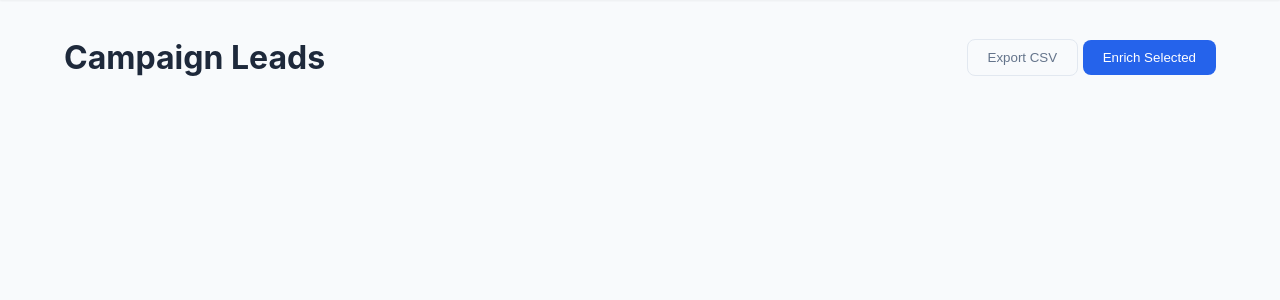
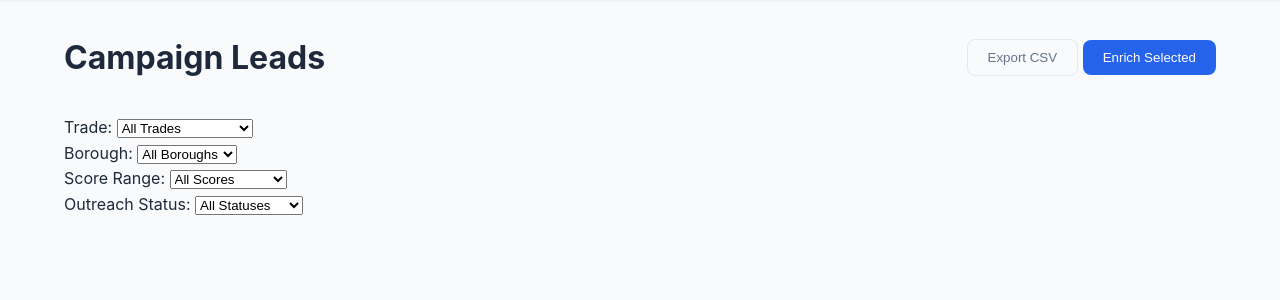
Before and after one commit to ijaffrey/claw_contractor, a Flask app: template portal/templates/campaigns/leads.html in a window 1280 px wide. Shown: the part 64-364 px from the top of the page. Run offline with Flask 3, Linux system fonts and the light colour scheme; the template is opened without the code that fills it, so the values that code supplies are empty.

Commit message:
[partial] step_2 action 9: append_file: portal/templates/campaigns/leads.html

```diff
--- a/portal/templates/campaigns/leads.html
+++ b/portal/templates/campaigns/leads.html
@@ -24,3 +24,59 @@
                 <button class="btn-primary" onclick="enrichSelected()">Enrich Selected</button>
             </div>
         </div>
+        <!-- Filter Panel -->
+        <div class="filter-panel">
+            <div class="filter-group">
+                <label for="trade-filter">Trade:</label>
+                <select id="trade-filter" onchange="applyFilters()">
+                    <option value="">All Trades</option>
+                    <option value="plumbing">Plumbing</option>
+                    <option value="electrical">Electrical</option>
+                    <option value="hvac">HVAC</option>
+                    <option value="general">General Contractor</option>
+                </select>
+            </div>
+            <div class="filter-group">
+                <label for="borough-filter">Borough:</label>
+                <select id="borough-filter" onchange="applyFilters()">
+                    <option value="">All Boroughs</option>
+                    <option value="manhattan">Manhattan</option>
+                    <option value="brooklyn">Brooklyn</option>
+                    <option value="queens">Queens</option>
+                    <option value="bronx">Bronx</option>
+                    <option value="staten-island">Staten Island</option>
+                </select>
+            </div>
+            <div class="filter-group">
+                <label for="score-range">Score Range:</label>
+                <select id="score-range" onchange="applyFilters()">
+                    <option value="">All Scores</option>
+                    <option value="75-100">High (75-100)</option>
+                    <option value="25-74">Medium (25-74)</option>
+                    <option value="0-24">Low (0-24)</option>
+                </select>
+            </div>
+            <div class="filter-group">
+                <label for="outreach-status">Outreach Status:</label>
+                <select id="outreach-status" onchange="applyFilters()">
+                    <option value="">All Statuses</option>
+                    <option value="not-contacted">Not Contacted</option>
+                    <option value="contacted">Contacted</option>
+                    <option value="responded">Responded</option>
+                    <option value="qualified">Qualified</option>
+                </select>
+            </div>
+        </div>
+
+        <!-- Bulk Operations Bar (hidden by default) -->
+        <div class="bulk-operations" id="bulk-operations" style="display: none;">
+            <div class="bulk-selection-info">
+                <span id="selected-count">0</span> leads selected
+            </div>
+            <div class="bulk-actions">
+                <button class="btn-secondary" onclick="bulkEnrich()">Enrich</button>
+                <button class="btn-secondary" onclick="bulkGenerateProposals()">Generate Proposals</button>
+                <button class="btn-secondary" onclick="bulkExportCSV()">Export CSV</button>
+                <button class="btn-secondary" onclick="bulkTagCampaign()">Tag Campaign</button>
+            </div>
+        </div>
```
